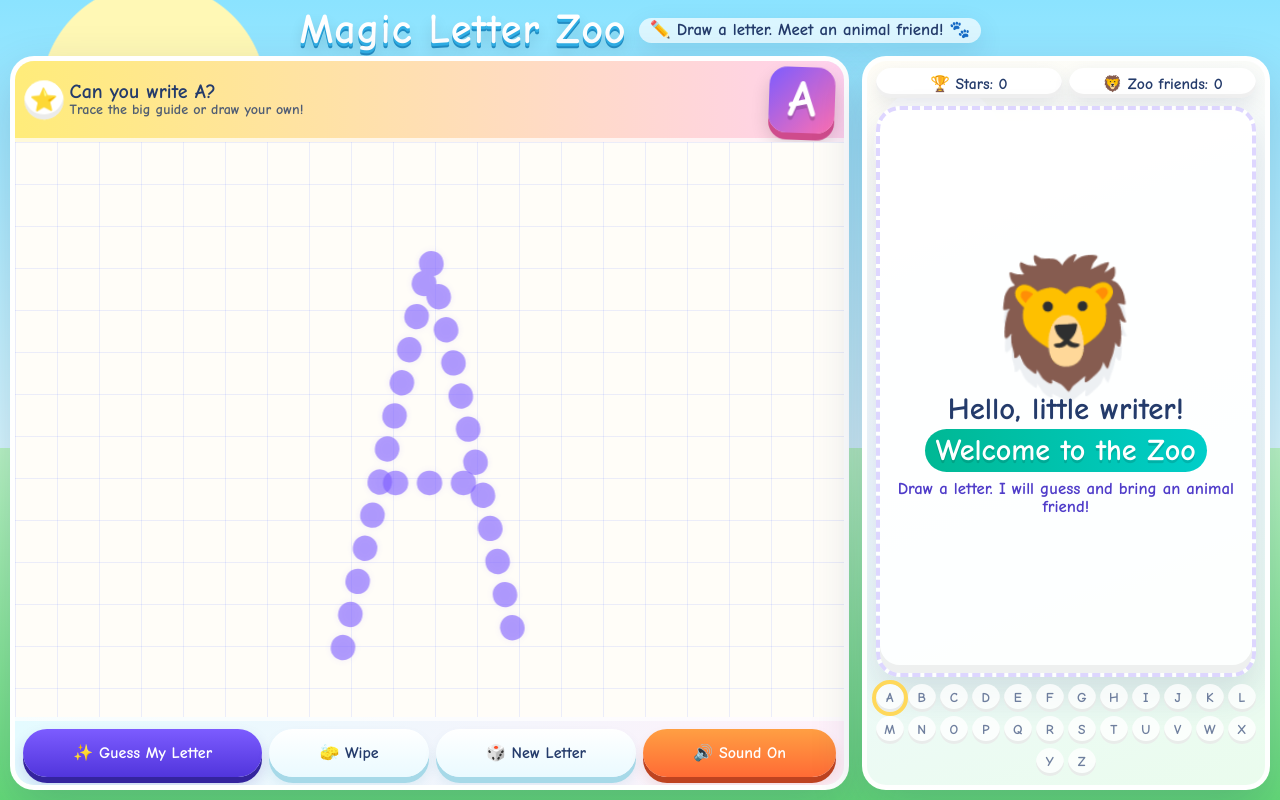
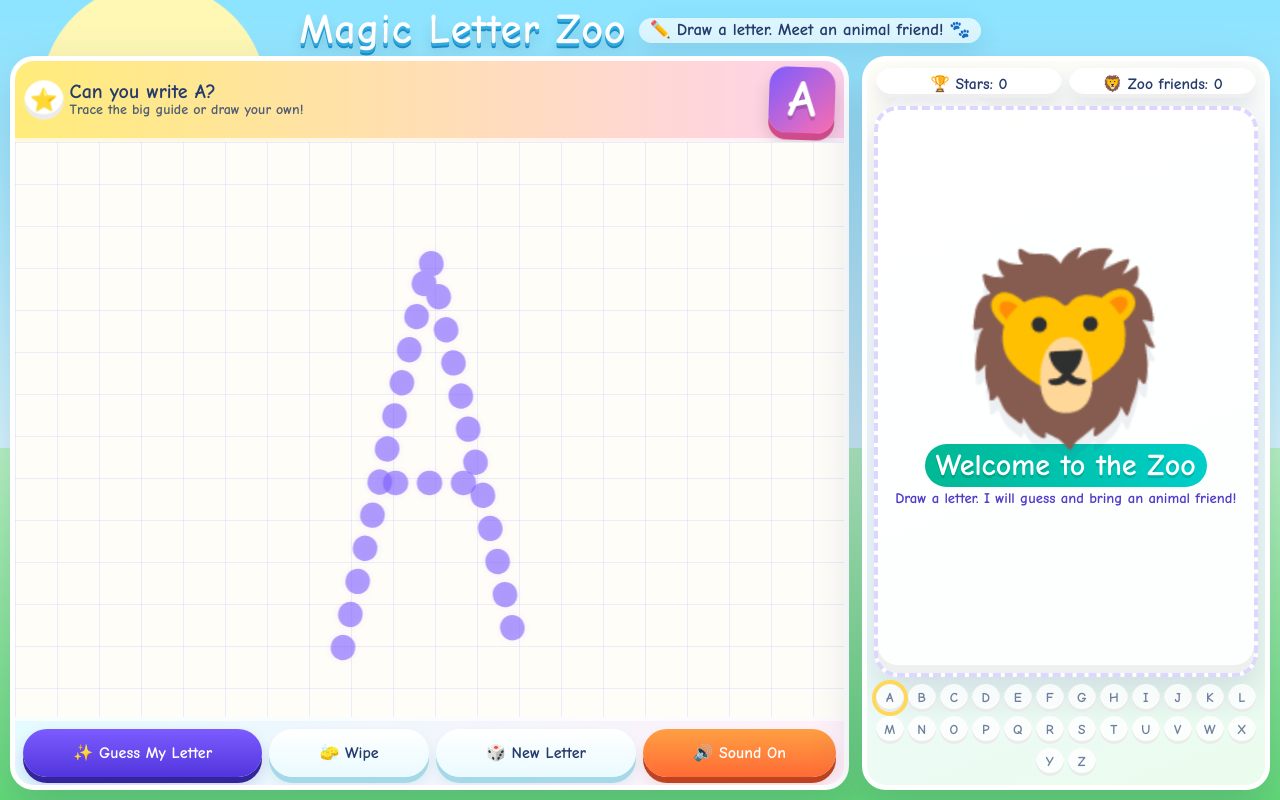
Before and after one commit to locatemayank/letter_animal_game, a plain HTML site: page index.html in a window 1280 px wide. Drawn offline with Linux system fonts and the light colour scheme.

Commit message:
Enlarge animal display

```diff
--- a/index.html
+++ b/index.html
@@ -321,9 +321,9 @@
     }
 
     .animal-card {
-      width: min(100%, 440px);
+      width: min(100%, 500px);
       min-height: 430px;
-      padding: 1.1rem;
+      padding: 0.85rem;
       border-radius: 34px;
       background: rgba(255, 255, 255, 0.88);
       box-shadow: inset 0 -8px 0 rgba(0,0,0,0.06), 0 18px 38px rgba(36, 59, 107, 0.14);
@@ -340,13 +340,14 @@
     }
 
     .animal-emoji {
-      font-size: clamp(6.5rem, 18vw, 12rem);
-      line-height: 1;
+      font-size: clamp(8rem, 24vw, 16rem);
+      line-height: 0.95;
       filter: drop-shadow(0 14px 0 rgba(36, 59, 107, 0.08));
       animation: floaty 2.4s ease-in-out infinite;
     }
 
     .recognized {
+      display: none;
       margin-top: 0.5rem;
       font-size: clamp(1.6rem, 4.8vw, 3.3rem);
       font-weight: 1000;
@@ -365,11 +366,12 @@
     }
 
     .message {
-      min-height: 4.2rem;
-      margin-top: 0.8rem;
-      font-size: clamp(1.05rem, 3vw, 1.55rem);
+      min-height: 2.8rem;
+      margin-top: 0.45rem;
+      font-size: clamp(0.95rem, 2.2vw, 1.25rem);
       font-weight: 1000;
       color: #4f3cc9;
+      line-height: 1.1;
     }
 
     .alphabet {
@@ -619,15 +621,15 @@
       }
 
       .animal-card {
-        width: min(100%, 380px);
+        width: min(100%, 430px);
         min-height: 0;
         height: 100%;
-        padding: 0.65rem;
+        padding: 0.45rem;
         border-radius: 24px;
       }
 
       .animal-emoji {
-        font-size: clamp(4.4rem, 10vw, 7.8rem);
+        font-size: clamp(6.4rem, 15vw, 11.5rem);
       }
 
       .recognized {
@@ -642,10 +644,10 @@
       }
 
       .message {
-        min-height: 2.4rem;
-        margin-top: 0.45rem;
-        font-size: clamp(0.82rem, 1.45vw, 1.05rem);
-        line-height: 1.12;
+        min-height: 1.6rem;
+        margin-top: 0.25rem;
+        font-size: clamp(0.72rem, 1.2vw, 0.92rem);
+        line-height: 1.05;
       }
 
       .alphabet {
--- a/sw.js
+++ b/sw.js
@@ -1,4 +1,4 @@
-const CACHE_NAME = "magic-letter-zoo-v9";
+const CACHE_NAME = "magic-letter-zoo-v10";
 const ASSETS = [
   "./",
   "./index.html",
```
